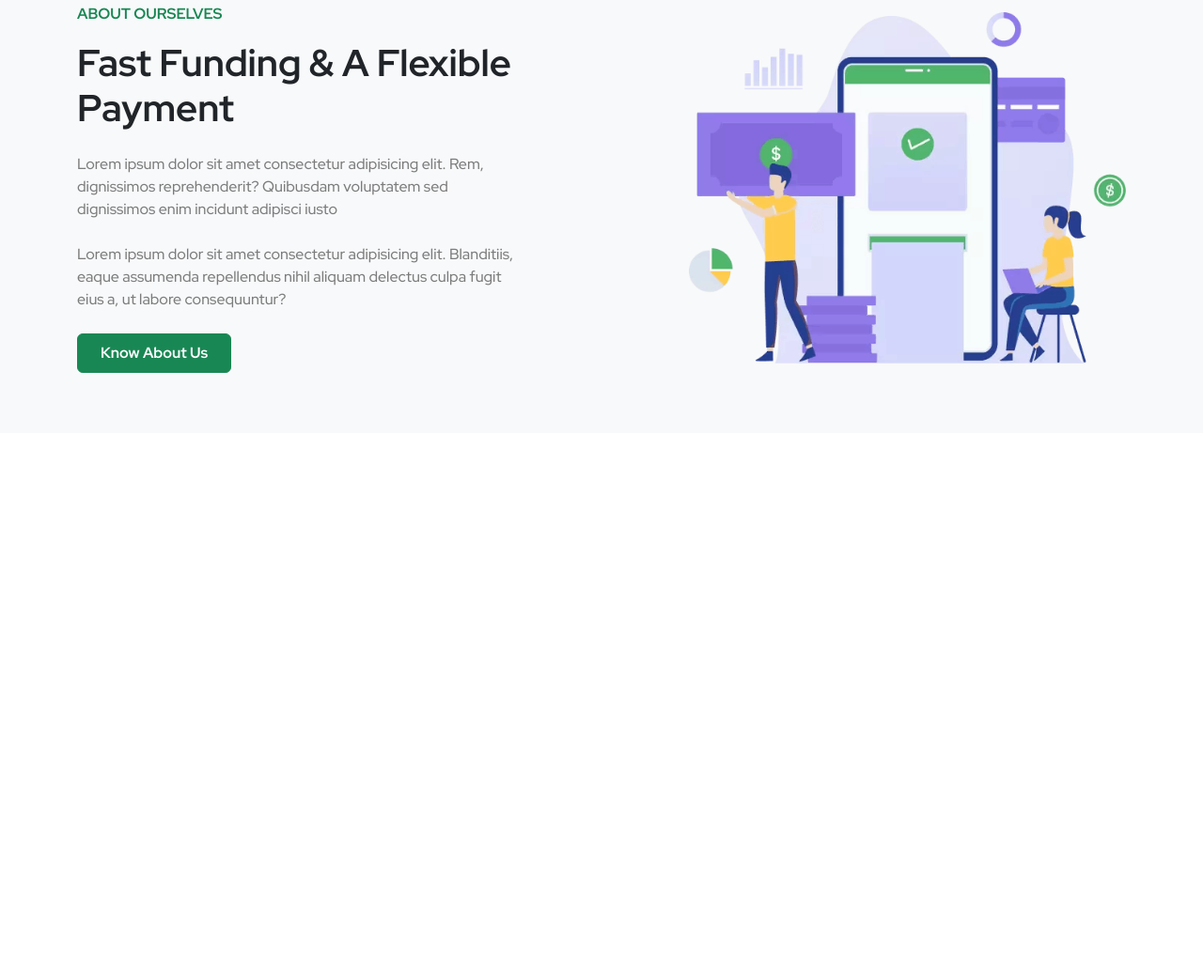
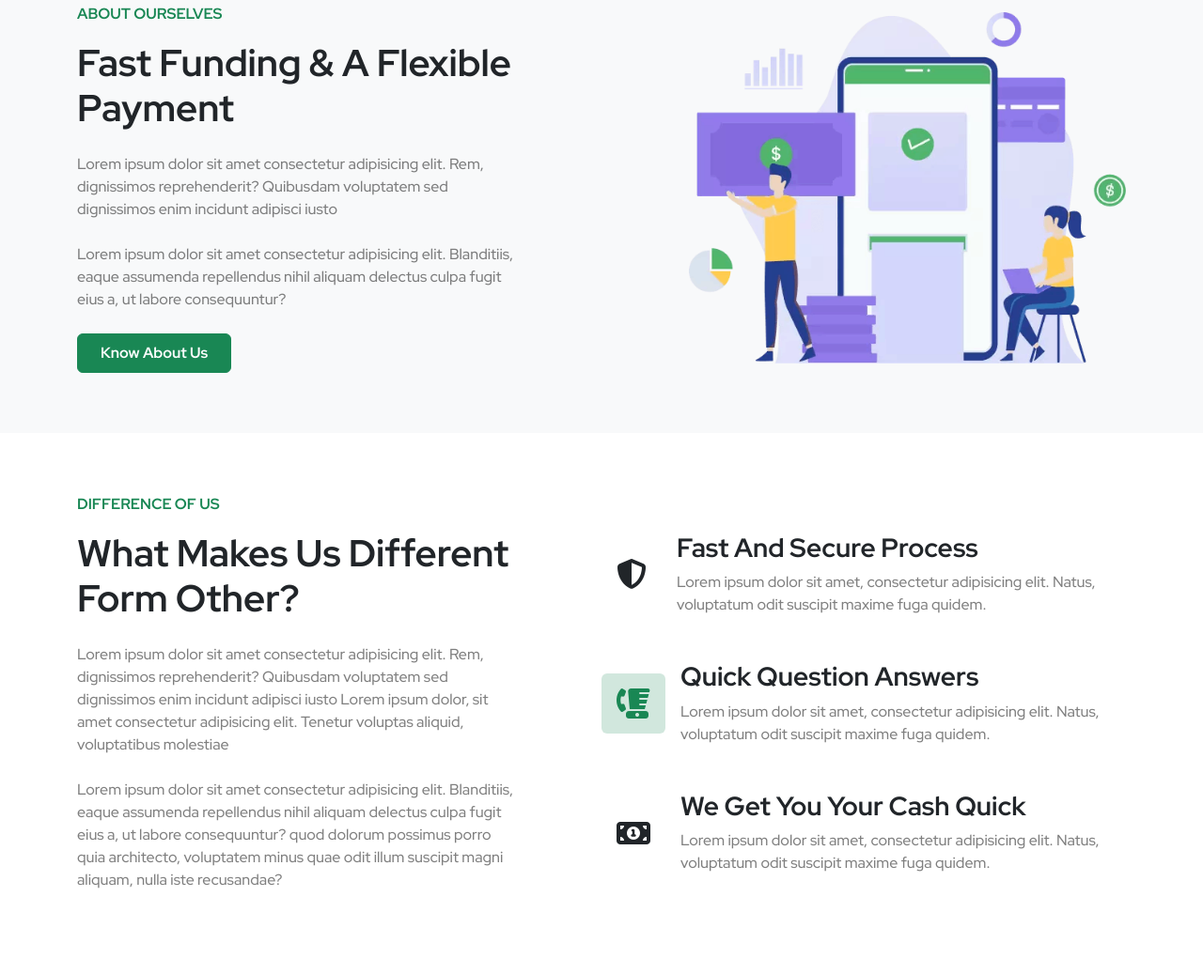
Before and after one commit to AlyaaRushdy/Frontend-Wallet-Template, a website: page index.html in a window 1280 px wide. Shown: the part 1325-2362 px from the top of the page at 94% size. Before the commit the page ends 1786 px from the top, so only its background shows below. Drawn offline with nearby package versions, Linux system fonts and the light colour scheme.

Commit message:
differences section

```diff
--- a/index.html
+++ b/index.html
@@ -217,9 +217,7 @@
       <div
         class="container d-flex align-items-center justify-content-between gap-3 my-3"
       >
-        <div
-          class="col-xl-5 col-lg-6 col-md-6 col-sm-12 text-center text-md-start"
-        >
+        <div class="col-xl-5 col-md-6 col-sm-12">
           <p class="text-uppercase text-success fw-bold">about ourselves</p>
           <h2 class="text-dark fw-bolder h1">
             Fast Funding & A Flexible Payment
@@ -243,6 +241,83 @@
         </div>
       </div>
     </section>
+
+    <!-- Differences Section -->
+    <section class="py-5 bg-white">
+      <div
+        class="container d-flex flex-wrap align-items-center justify-content-between gap-3 my-3"
+      >
+        <div class="col-lg-5 col-sm-12">
+          <p class="text-uppercase text-success fw-bold">DIFFERENCE OF US</p>
+          <h2 class="text-dark fw-bolder h1">
+            What Makes Us Different Form Other?
+          </h2>
+          <p class="text-black-50 fw-medium my-4">
+            Lorem ipsum dolor sit amet consectetur adipisicing elit. Rem,
+            dignissimos reprehenderit? Quibusdam voluptatem sed dignissimos enim
+            incidunt adipisci iusto Lorem ipsum dolor, sit amet consectetur
+            adipisicing elit. Tenetur voluptas aliquid, voluptatibus molestiae
+            <br />
+            <br />
+            Lorem ipsum dolor sit amet consectetur adipisicing elit. Blanditiis,
+            eaque assumenda repellendus nihil aliquam delectus culpa fugit eius
+            a, ut labore consequuntur? quod dolorum possimus porro quia
+            architecto, voluptatem minus quae odit illum suscipit magni aliquam,
+            nulla iste recusandae?
+          </p>
+        </div>
+
+        <div class="col-lg-6 col-sm-12 d-flex flex-column gap-5">
+          <div class="d-flex align-items-center gap-3">
+            <div>
+              <i
+                class="fa-solid fa-shield-halved fa-2x text-indigo bg-indigo-subtle p-3 rounded-2"
+              >
+              </i>
+            </div>
+            <div>
+              <h3 class="fw-bold">Fast And Secure Process</h3>
+              <p class="text-black-50 fw-medium m-0">
+                Lorem ipsum dolor sit amet, consectetur adipisicing elit. Natus,
+                voluptatum odit suscipit maxime fuga quidem.
+              </p>
+            </div>
+          </div>
+          <div class="d-flex align-items-center gap-3">
+            <div>
+              <i
+                class="fa-solid fa-blender-phone fa-2x text-success bg-success-subtle p-3 rounded-2"
+              >
+              </i>
+            </div>
+            <div>
+              <h3 class="fw-bold">Quick Question Answers</h3>
+              <p class="text-black-50 fw-medium m-0">
+                Lorem ipsum dolor sit amet, consectetur adipisicing elit. Natus,
+                voluptatum odit suscipit maxime fuga quidem.
+              </p>
+            </div>
+          </div>
+
+          <div class="d-flex align-items-center gap-3">
+            <div>
+              <i
+                class="fa-solid fa-money-bill-1 fa-2x text-indigo bg-indigo-subtle p-3 rounded-2"
+              >
+              </i>
+            </div>
+            <div>
+              <h3 class="fw-bold">We Get You Your Cash Quick</h3>
+              <p class="text-black-50 fw-medium m-0">
+                Lorem ipsum dolor sit amet, consectetur adipisicing elit. Natus,
+                voluptatum odit suscipit maxime fuga quidem.
+              </p>
+            </div>
+          </div>
+        </div>
+      </div>
+    </section>
+
     <!-- popper.js -->
     <script src="./node_modules/@popperjs/core/dist/umd/popper.js"></script>
     <!-- bootstrap js -->
```
